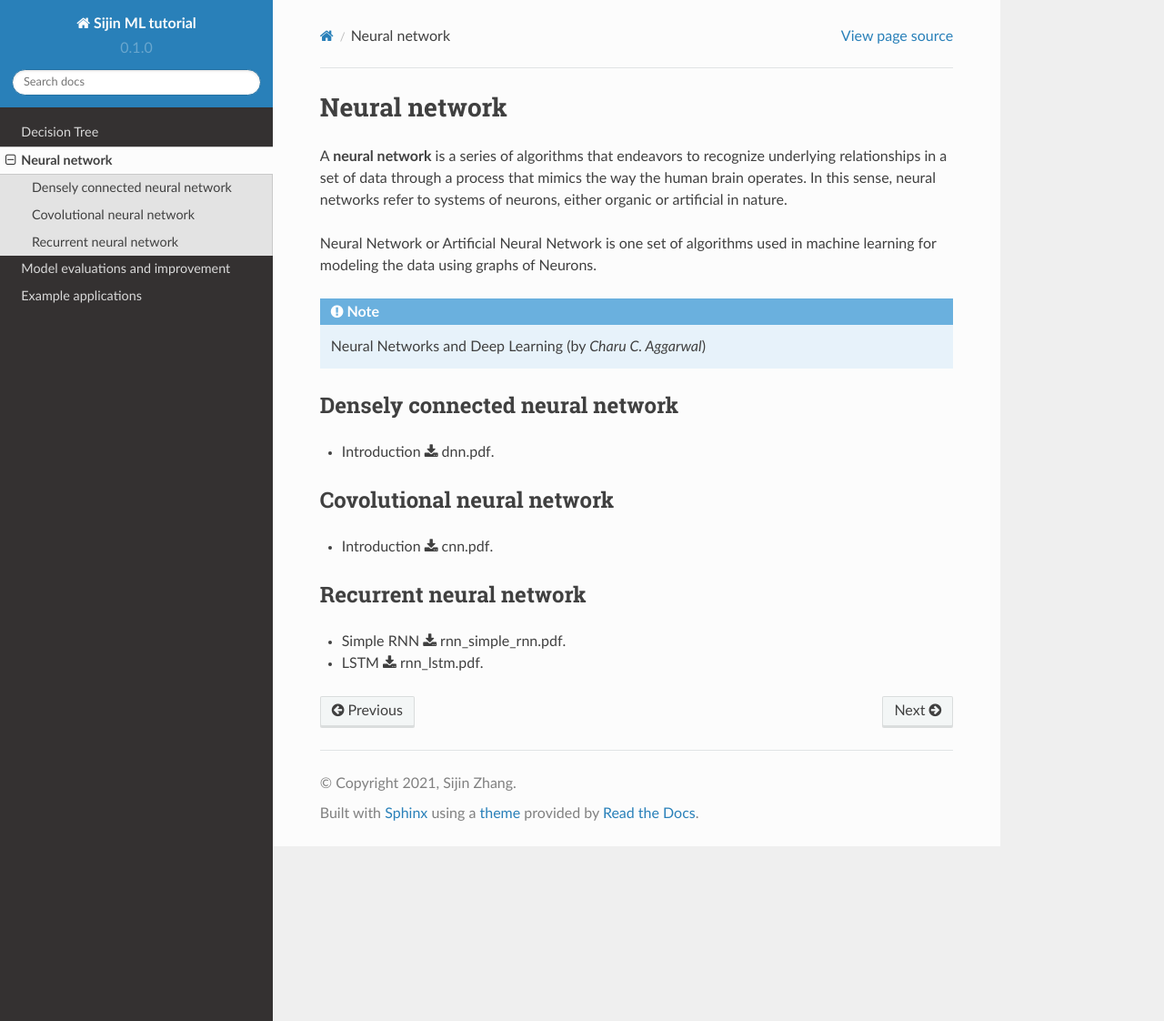
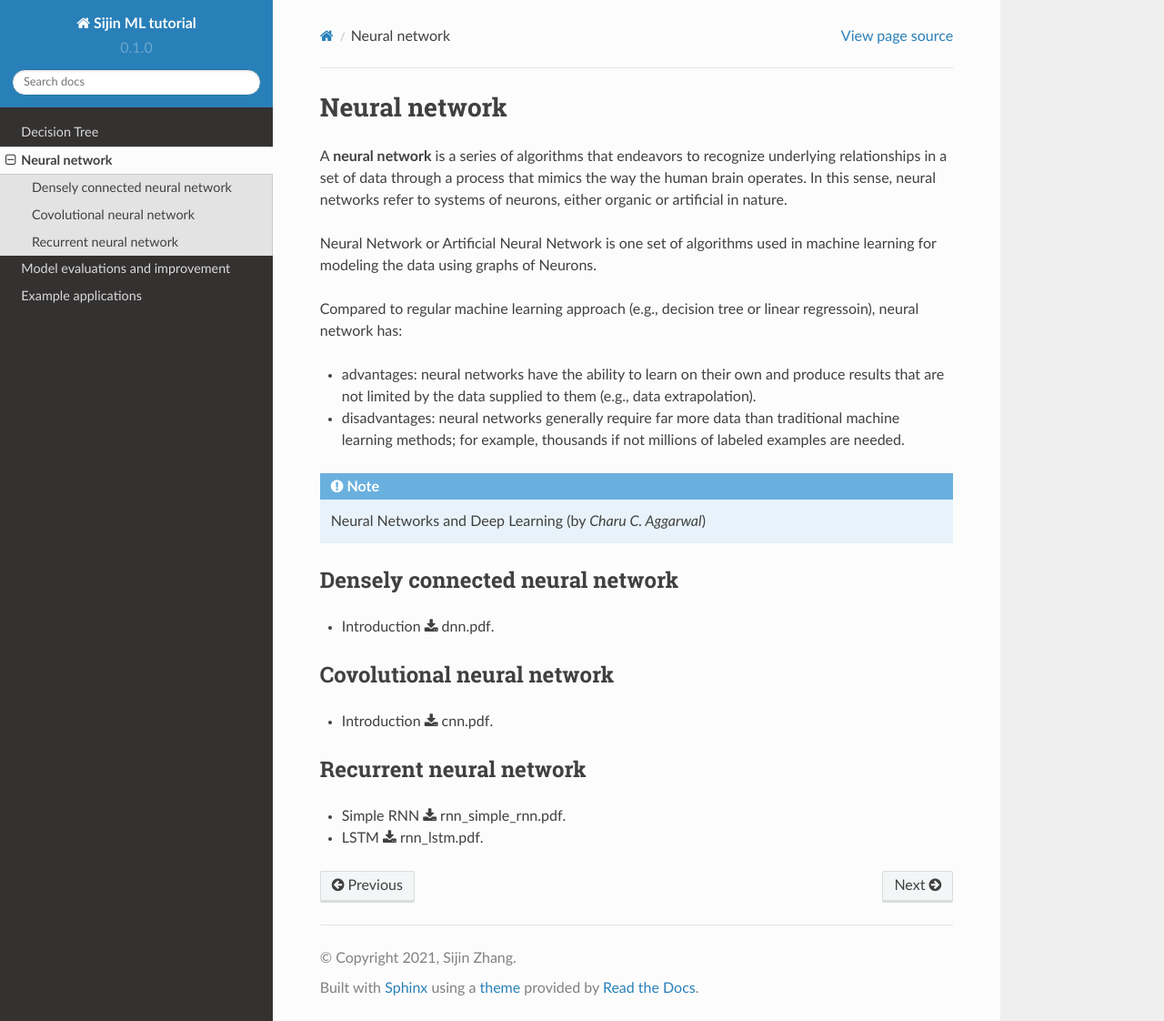
Before and after one commit to jzanetti/Sijin_ML, a Sphinx documentation site: the page built from docs/source/deep_learning/deep_learning.rst, in a window 1280 px wide and 1122 px high. Shown: the whole window at 91% size. Built offline with Sphinx 7.4.7 and the Read the Docs theme 2.0.0, drawn with Linux system fonts in a browser that asks for light colours.

Commit message:
Update deep_learning.rst

```diff
--- a/docs/source/deep_learning/deep_learning.rst
+++ b/docs/source/deep_learning/deep_learning.rst
@@ -4,6 +4,12 @@ Neural network
 A **neural network** is a series of algorithms that endeavors to recognize underlying relationships in a set of data through a process that mimics the way the human brain operates. In this sense, neural networks refer to systems of neurons, either organic or artificial in nature.
 
 Neural Network or Artificial Neural Network is one set of algorithms used in machine learning for modeling the data using graphs of Neurons.
+
+Compared to regular machine learning approach (e.g., decision tree or linear regressoin), neural network has:
+
+* advantages: neural networks have the ability to learn on their own and produce results that are not limited by the data supplied to them (e.g., data extrapolation).
+
+* disadvantages: neural networks generally require far more data than traditional machine learning methods; for example, thousands if not millions of labeled examples are needed.
 
 .. note::
 
```
